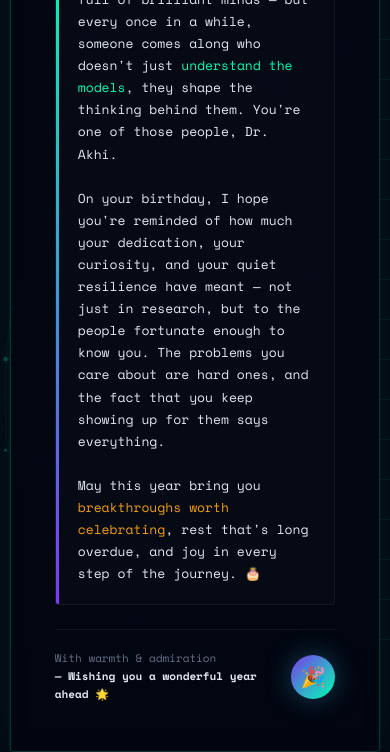
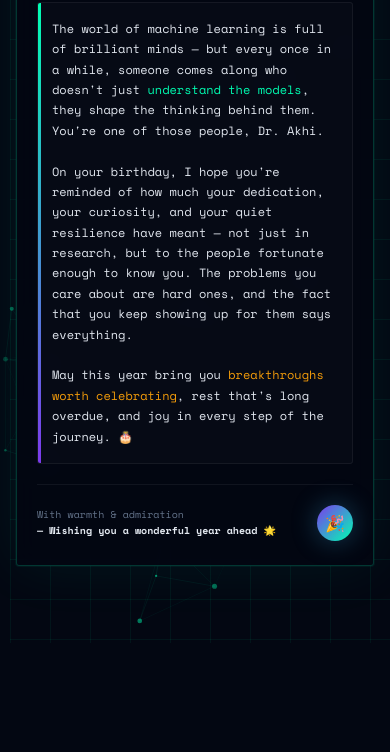
Before and after one commit to fahimjason/dr-akhi-hbd, a plain HTML site: page index.html in a window 390 px wide. Shown: the part 211-963 px from the top of the page. After the commit the page ends 844 px from the top, so only its background shows below. Drawn offline with nearby package versions, Linux system fonts and the light colour scheme.

Commit message:
Refactor CSS styles and update birthday message

```diff
--- a/index.html
+++ b/index.html
@@ -25,8 +25,10 @@
     align-items: center;
     justify-content: center;
     font-family: 'Space Mono', monospace;
-    overflow: hidden;
+    overflow-x: hidden;
+    overflow-y: auto;
     position: relative;
+    padding: 24px 16px;
   }
 
   /* Animated grid background */
@@ -62,7 +64,7 @@
     background: rgba(3, 7, 18, 0.85);
     border: 1px solid rgba(0, 255, 179, 0.2);
     border-radius: 4px;
-    padding: 48px 44px;
+    padding: clamp(24px, 6vw, 48px) clamp(20px, 5vw, 44px);
     backdrop-filter: blur(12px);
     box-shadow:
       0 0 0 1px rgba(0,255,179,0.05),
@@ -162,7 +164,7 @@
   }
 
   .model-text {
-    font-size: 13px;
+    font-size: clamp(12px, 2.5vw, 13px);
     color: var(--text);
     line-height: 1.7;
   }
@@ -258,13 +260,15 @@
     display: flex;
     align-items: center;
     justify-content: space-between;
+    gap: 16px;
     border-top: 1px solid rgba(255,255,255,0.06);
     padding-top: 20px;
     animation: fadeIn 0.6s 0.9s both;
+    flex-wrap: wrap;
   }
 
   .sig-text {
-    font-size: 11px;
+    font-size: clamp(10px, 2.5vw, 11px);
     color: var(--muted);
     line-height: 1.6;
   }
@@ -327,6 +331,13 @@
     90% { opacity: 0.6; }
     100% { transform: translateY(-100px) translateX(var(--drift)); opacity: 0; }
   }
+
+  @media (max-width: 480px) {
+    .card { border-radius: 3px; }
+    .headline { margin-bottom: 20px; }
+    .model-card { padding: 16px 14px; margin-bottom: 20px; }
+    .badge-icon { width: 36px; height: 36px; font-size: 16px; }
+  }
 </style>
 </head>
 <body>
@@ -338,7 +349,7 @@
 
   <div class="model-card">
     <div class="model-text">
-      The world of data science is full of brilliant minds — but every once in a while,
+      The world of machine learning is full of brilliant minds — but every once in a while,
       someone comes along who doesn't just <span class="highlight">understand the models</span>,
       they shape the thinking behind them. You're one of those people, Dr. Akhi.
       <br><br>
```
